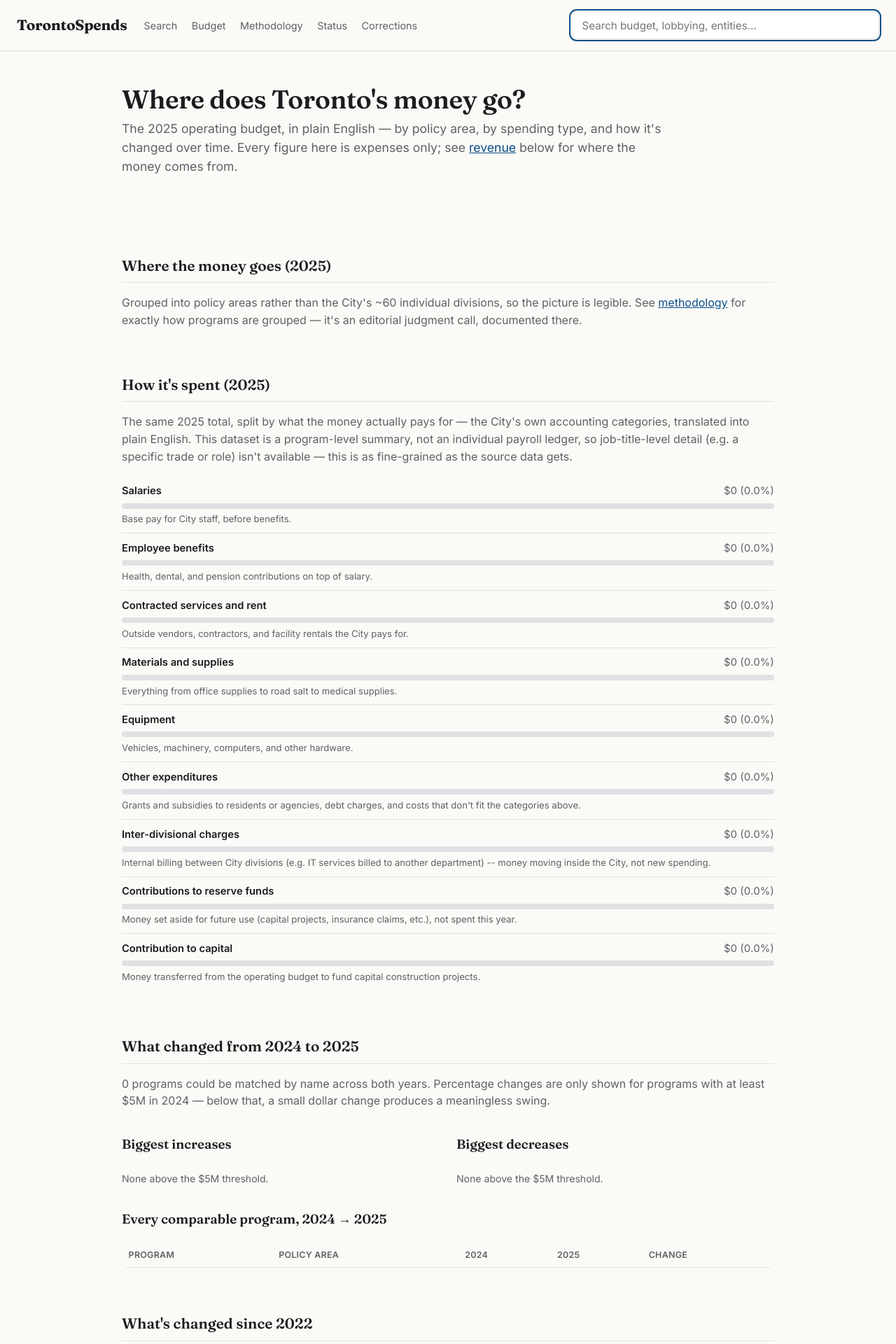
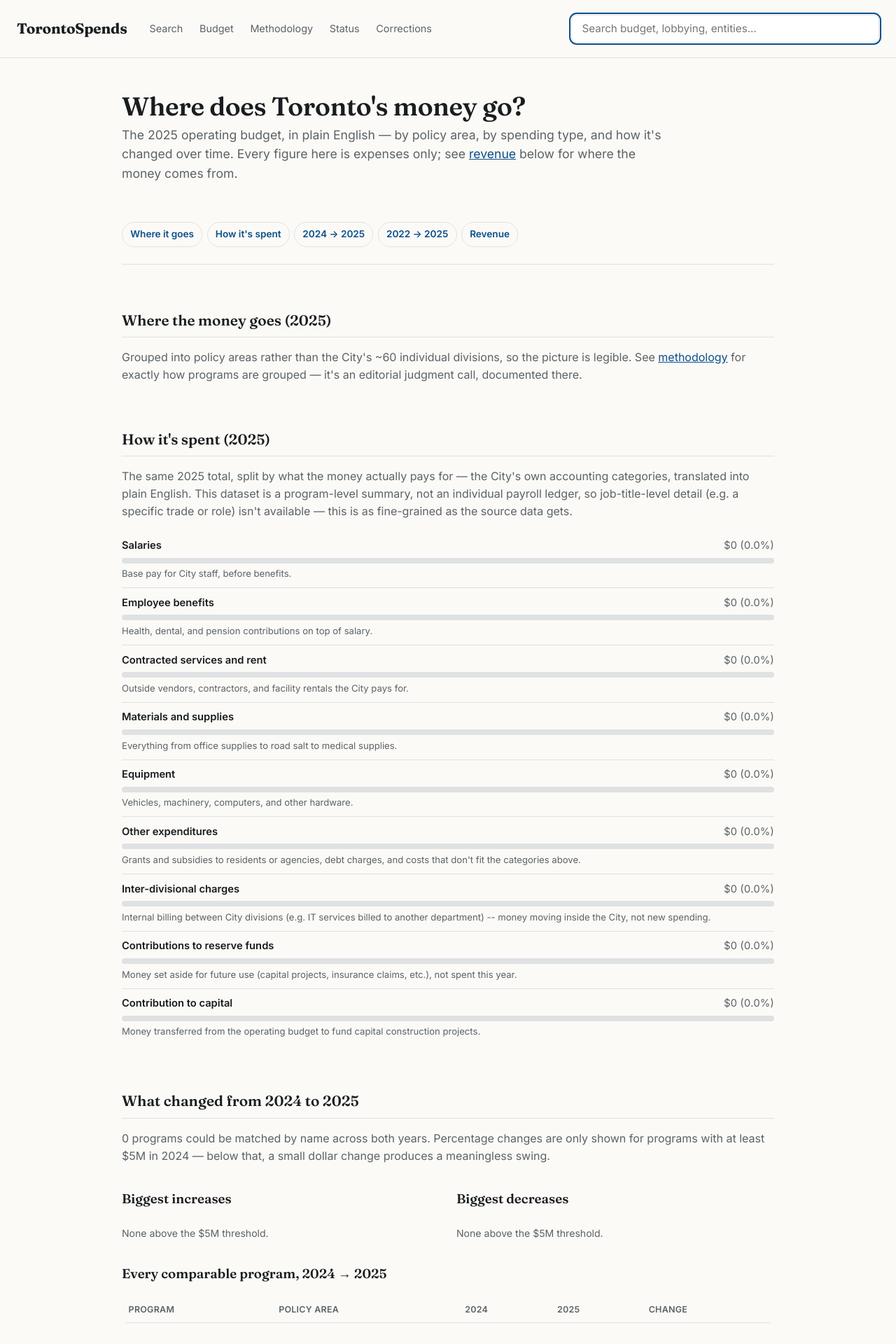
Before and after one commit to cmd-siri-bot/follow-the-money, a Django app: page /budget/ in a window 1280 px wide. Shown: the top 1920 px of the page at 70% size. Run offline with Django 5.2, Linux system fonts and the light colour scheme; data that the repository does not hold is empty.

Commit message:
Design review fixes: /budget table of contents, 44px nav touch targets
/budget was ~11,000px tall across 5 sections with no way to jump
between them -- add a jump-link TOC under the hero. Also fixes header
nav links, which rendered at ~17px tall (well under the 44px minimum
touch target), by adding vertical padding.

```diff
--- a/torontospends/templates/base.html
+++ b/torontospends/templates/base.html
@@ -97,8 +97,10 @@
         header nav a {
             color: var(--muted);
             text-decoration: none;
-            margin-right: var(--space-2);
+            margin-right: 0.2rem;
+            padding: 0.85rem 0.5rem;
             font-size: 0.9rem;
+            display: inline-block;
         }
         header nav a:hover { color: var(--accent); }
         .search-form { flex: 1; min-width: 220px; max-width: 440px; margin-left: auto; }
@@ -235,6 +237,25 @@
         .tax-history-item .th-note { color: var(--muted); font-size: 0.78rem; margin-top: 0.2rem; }
         .section-intro { color: var(--muted); max-width: 60em; }
 
+        .page-toc {
+            display: flex;
+            flex-wrap: wrap;
+            gap: 0.4rem;
+            padding: var(--space-1) 0 var(--space-3);
+            border-bottom: 1px solid var(--border);
+            margin-bottom: var(--space-3);
+        }
+        .page-toc a {
+            font-size: 0.85rem;
+            font-weight: 600;
+            color: var(--accent);
+            text-decoration: none;
+            padding: 0.4rem 0.7rem;
+            border: 1px solid var(--border);
+            border-radius: 999px;
+        }
+        .page-toc a:hover { background: var(--accent-bg); }
+
         /* Policy-area color tags: one hue per area (computed in
            apps/budget/taxonomy.py, evenly spaced -- not hand-picked per
            category), fixed saturation/lightness here so contrast stays
--- a/torontospends/templates/budget/overview.html
+++ b/torontospends/templates/budget/overview.html
@@ -7,7 +7,15 @@
     <p class="hero-sub">The {{ latest_year }} operating budget, in plain English — by policy area, by spending type, and how it's changed over time. Every figure here is expenses only; see <a href="#revenue">revenue</a> below for where the money comes from.</p>
 </div>
 
-<h2>Where the money goes ({{ latest_year }})</h2>
+<nav class="page-toc" aria-label="On this page">
+    <a href="#where-it-goes">Where it goes</a>
+    <a href="#how-spent">How it's spent</a>
+    <a href="#yoy">{{ prior_year }} → {{ latest_year }}</a>
+    <a href="#since-2022">{{ earliest_year }} → {{ latest_year }}</a>
+    <a href="#revenue">Revenue</a>
+</nav>
+
+<h2 id="where-it-goes">Where the money goes ({{ latest_year }})</h2>
 <p class="section-intro">Grouped into policy areas rather than the City's ~60 individual divisions, so the picture is legible. See <a href="{% url 'methodology' %}">methodology</a> for exactly how programs are grouped — it's an editorial judgment call, documented there.</p>
 <div class="bar-list">
     {% for area in policy_areas %}
@@ -21,7 +29,7 @@
     {% endfor %}
 </div>
 
-<h2>How it's spent ({{ latest_year }})</h2>
+<h2 id="how-spent">How it's spent ({{ latest_year }})</h2>
 <p class="section-intro">The same {{ latest_year }} total, split by what the money actually pays for — the City's own accounting categories, translated into plain English. This dataset is a program-level summary, not an individual payroll ledger, so job-title-level detail (e.g. a specific trade or role) isn't available — this is as fine-grained as the source data gets.</p>
 <div class="bar-list">
     {% for cat in spending_types %}
@@ -36,7 +44,7 @@
     {% endfor %}
 </div>
 
-<h2>What changed from {{ prior_year }} to {{ latest_year }}</h2>
+<h2 id="yoy">What changed from {{ prior_year }} to {{ latest_year }}</h2>
 <p class="section-intro">{{ yoy.comparable_count }} programs could be matched by name across both years. Percentage changes are only shown for programs with at least $5M in {{ prior_year }} — below that, a small dollar change produces a meaningless swing.</p>
 
 <div class="two-col">
@@ -97,7 +105,7 @@
     </table>
 </div>
 
-<h2>What's changed since {{ earliest_year }}</h2>
+<h2 id="since-2022">What's changed since {{ earliest_year }}</h2>
 <p class="section-intro">Same comparison, over the full current council term: {{ earliest_year }} to {{ latest_year }}. {{ since_2022.comparable_count }} programs matched across all four years.</p>
 
 <div class="two-col">
```
